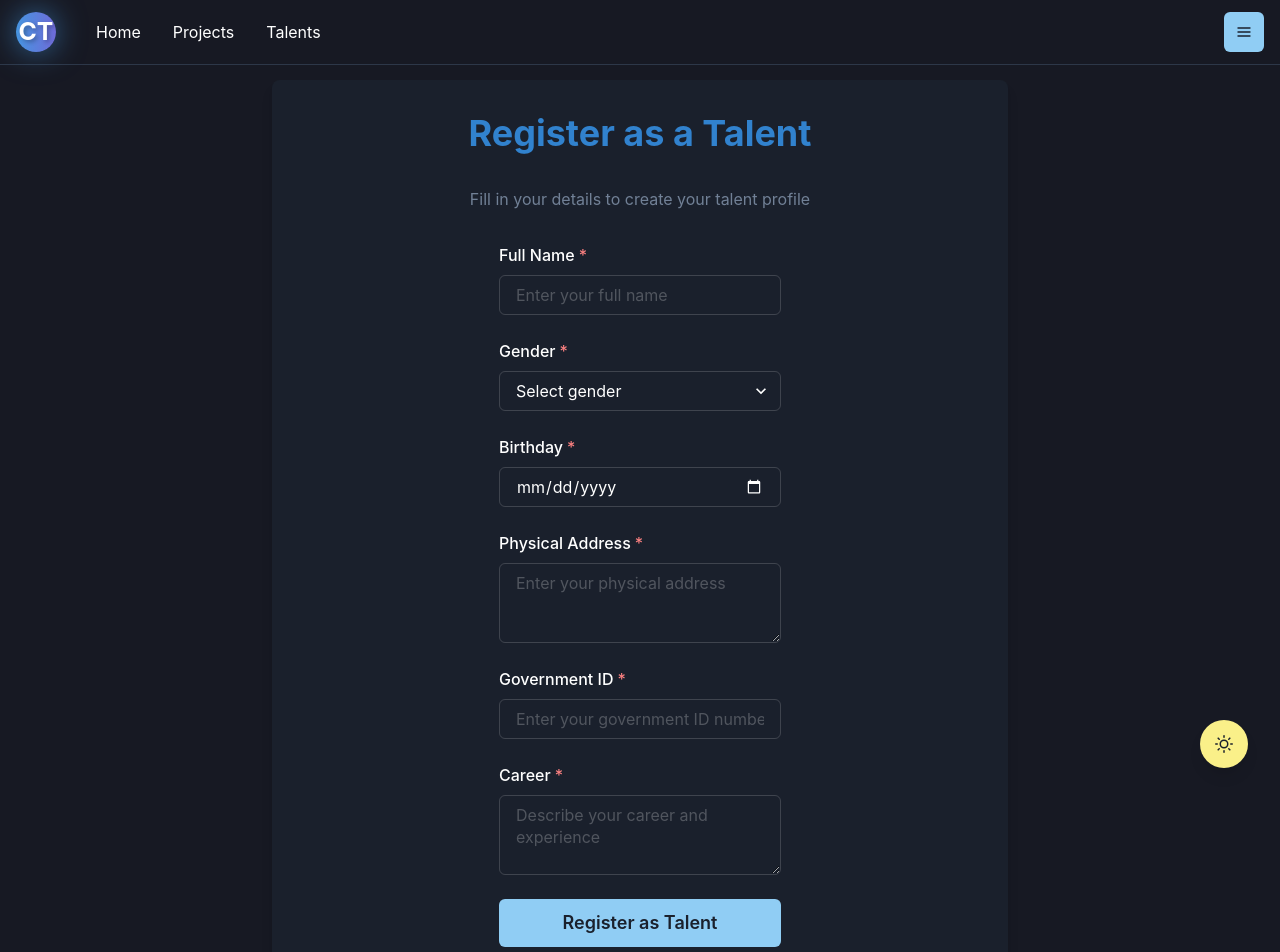
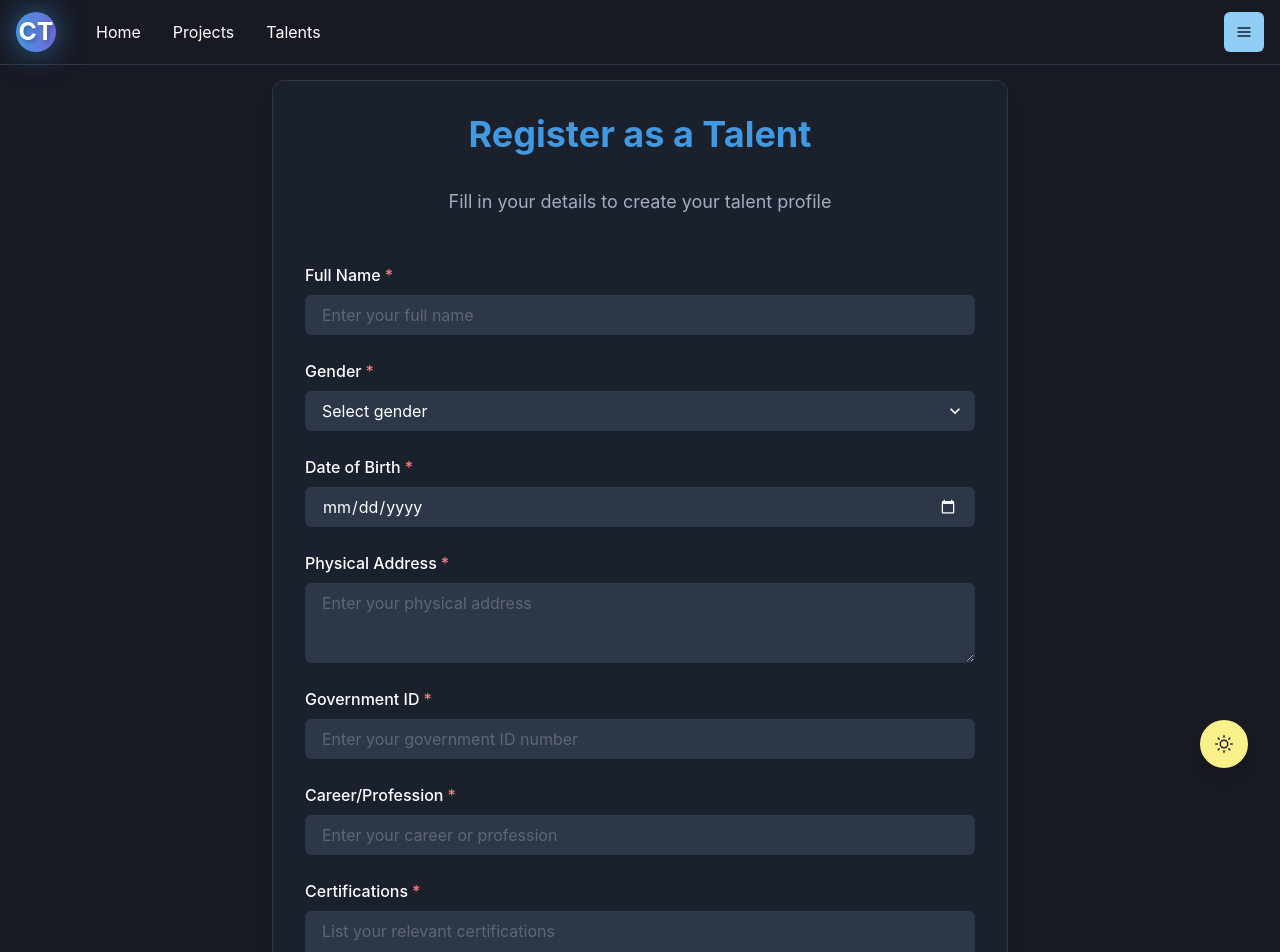
Before and after one commit to littlesweetitmysm/construction-talent-web3, a Next.js app: page /register-talent in a window 1280 px wide. Shown: the top 952 px of the page. Built offline with nearby package versions, Linux system fonts and the light colour scheme.

Commit message:
Update: Match register talent page style with post project page

```diff
--- a/src/pages/register-talent.js
+++ b/src/pages/register-talent.js
@@ -15,11 +15,11 @@ import {
   Text,
 } from '@chakra-ui/react';
 import { useRouter } from 'next/router';
-import Navigation from '../components/Navigation';
 import { ethers } from 'ethers';
 import ConstructionTalent from '../contracts/ConstructionTalent.json';
+import Navigation from '../components/Navigation';
 
-const RegisterTalent = () => {
+export default function RegisterTalent() {
   const [formData, setFormData] = useState({
     name: '',
     gender: '',
@@ -27,12 +27,11 @@ const RegisterTalent = () => {
     physicalAddress: '',
     governmentId: '',
     career: '',
+    certifications: '',
   });
-  const [loading, setLoading] = useState(false);
+  const [isLoading, setIsLoading] = useState(false);
   const toast = useToast();
   const router = useRouter();
-  const bgColor = useColorModeValue('white', 'gray.800');
-  const borderColor = useColorModeValue('gray.200', 'gray.700');
 
   const handleInputChange = (e) => {
     const { name, value } = e.target;
@@ -44,11 +43,11 @@ const RegisterTalent = () => {
 
   const handleSubmit = async (e) => {
     e.preventDefault();
-    setLoading(true);
+    setIsLoading(true);
 
     try {
       if (!window.ethereum) {
-        throw new Error('Please install MetaMask to register');
+        throw new Error('Please install MetaMask to use this feature');
       }
 
       const provider = new ethers.providers.Web3Provider(window.ethereum);
@@ -59,23 +58,21 @@ const RegisterTalent = () => {
         signer
       );
 
-      // Convert birthday to timestamp
-      const birthdayTimestamp = Math.floor(new Date(formData.birthday).getTime() / 1000);
-
       const tx = await contract.registerTalent(
         formData.name,
         formData.gender,
-        birthdayTimestamp,
+        formData.birthday,
         formData.physicalAddress,
         formData.governmentId,
-        formData.career
+        formData.career,
+        formData.certifications
       );
 
       await tx.wait();
 
       toast({
-        title: 'Registration Successful',
-        description: 'Your talent profile has been created!',
+        title: 'Registration successful!',
+        description: 'Your talent profile has been created.',
         status: 'success',
         duration: 5000,
         isClosable: true,
@@ -85,16 +82,20 @@ const RegisterTalent = () => {
     } catch (error) {
       console.error('Registration error:', error);
       toast({
-        title: 'Registration Failed',
-        description: error.message || 'Failed to register talent profile',
+        title: 'Registration failed',
+        description: error.message || 'There was an error registering your profile',
         status: 'error',
         duration: 5000,
         isClosable: true,
       });
     } finally {
-      setLoading(false);
+      setIsLoading(false);
     }
   };
+
+  const bgColor = useColorModeValue('white', 'gray.800');
+  const textColor = useColorModeValue('gray.800', 'white');
+  const borderColor = useColorModeValue('gray.200', 'gray.700');
 
   return (
     <Box minH="100vh" bg={useColorModeValue('gray.50', 'gray.900')}>
@@ -102,21 +103,22 @@ const RegisterTalent = () => {
       <Container maxW="container.md" pt={20}>
         <VStack
           spacing={8}
-          bg={useColorModeValue('white', 'gray.800')}
+          bg={bgColor}
           p={8}
-          borderRadius="lg"
-          boxShadow="lg"
-          w="full"
+          borderRadius="xl"
+          boxShadow="xl"
+          borderWidth="1px"
+          borderColor={borderColor}
         >
-          <Heading size="xl" textAlign="center" color="blue.500">
+          <Heading size="xl" textAlign="center" color={useColorModeValue('blue.600', 'blue.400')}>
             Register as a Talent
           </Heading>
-          <Text textAlign="center" color="gray.500">
+          <Text fontSize="lg" color={useColorModeValue('gray.600', 'gray.400')} textAlign="center" pb={4}>
             Fill in your details to create your talent profile
           </Text>
 
-          <form onSubmit={handleSubmit}>
-            <VStack spacing={6}>
+          <form onSubmit={handleSubmit} style={{ width: '100%' }}>
+            <VStack spacing={6} align="stretch">
               <FormControl isRequired>
                 <FormLabel>Full Name</FormLabel>
                 <Input
@@ -124,6 +126,8 @@ const RegisterTalent = () => {
                   value={formData.name}
                   onChange={handleInputChange}
                   placeholder="Enter your full name"
+                  bg={useColorModeValue('white', 'gray.700')}
+                  borderColor={borderColor}
                 />
               </FormControl>
 
@@ -134,6 +138,8 @@ const RegisterTalent = () => {
                   value={formData.gender}
                   onChange={handleInputChange}
                   placeholder="Select gender"
+                  bg={useColorModeValue('white', 'gray.700')}
+                  borderColor={borderColor}
                 >
                   <option value="male">Male</option>
                   <option value="female">Female</option>
@@ -142,12 +148,14 @@ const RegisterTalent = () => {
               </FormControl>
 
               <FormControl isRequired>
-                <FormLabel>Birthday</FormLabel>
+                <FormLabel>Date of Birth</FormLabel>
                 <Input
                   name="birthday"
                   type="date"
                   value={formData.birthday}
                   onChange={handleInputChange}
+                  bg={useColorModeValue('white', 'gray.700')}
+                  borderColor={borderColor}
                 />
               </FormControl>
 
@@ -158,6 +166,8 @@ const RegisterTalent = () => {
                   value={formData.physicalAddress}
                   onChange={handleInputChange}
                   placeholder="Enter your physical address"
+                  bg={useColorModeValue('white', 'gray.700')}
+                  borderColor={borderColor}
                 />
               </FormControl>
 
@@ -168,16 +178,32 @@ const RegisterTalent = () => {
                   value={formData.governmentId}
                   onChange={handleInputChange}
                   placeholder="Enter your government ID number"
+                  bg={useColorModeValue('white', 'gray.700')}
+                  borderColor={borderColor}
                 />
               </FormControl>
 
               <FormControl isRequired>
-                <FormLabel>Career</FormLabel>
-                <Textarea
+                <FormLabel>Career/Profession</FormLabel>
+                <Input
                   name="career"
                   value={formData.career}
                   onChange={handleInputChange}
-                  placeholder="Describe your career and experience"
+                  placeholder="Enter your career or profession"
+                  bg={useColorModeValue('white', 'gray.700')}
+                  borderColor={borderColor}
+                />
+              </FormControl>
+
+              <FormControl isRequired>
+                <FormLabel>Certifications</FormLabel>
+                <Textarea
+                  name="certifications"
+                  value={formData.certifications}
+                  onChange={handleInputChange}
+                  placeholder="List your relevant certifications"
+                  bg={useColorModeValue('white', 'gray.700')}
+                  borderColor={borderColor}
                 />
               </FormControl>
 
@@ -185,11 +211,16 @@ const RegisterTalent = () => {
                 type="submit"
                 colorScheme="blue"
                 size="lg"
-                width="full"
-                isLoading={loading}
+                w="full"
+                isLoading={isLoading}
                 loadingText="Registering..."
+                bg={useColorModeValue('blue.600', 'blue.400')}
+                color="white"
+                _hover={{
+                  bg: useColorModeValue('blue.700', 'blue.500'),
+                }}
               >
-                Register as Talent
+                Register
               </Button>
             </VStack>
           </form>
@@ -197,6 +228,4 @@ const RegisterTalent = () => {
       </Container>
     </Box>
   );
-};
-
-export default RegisterTalent;
+}
```
